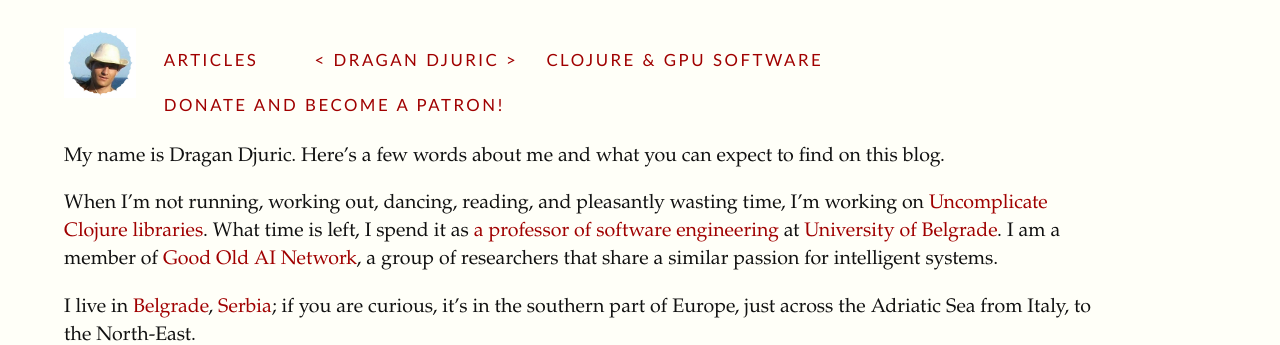
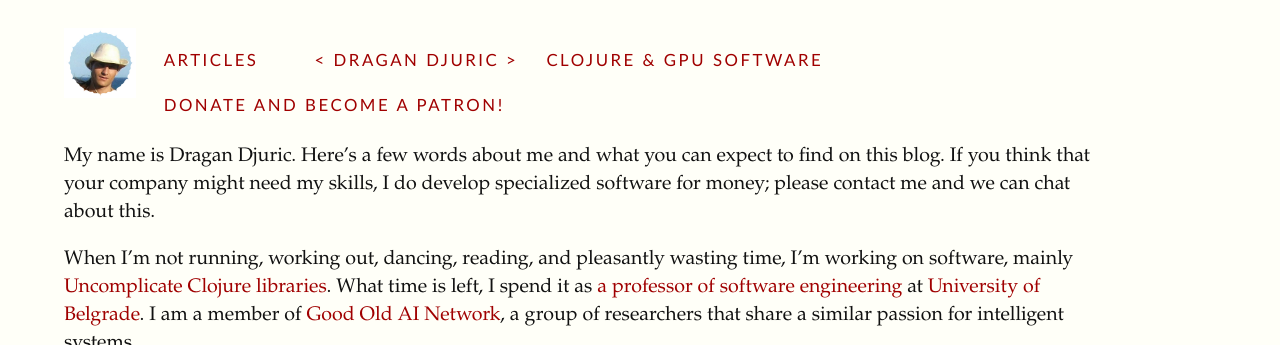
Before and after one commit to blueberry/blueberry.github.io, a Jekyll site: the page built from about/index.md, in a window 1280 px wide and 900 px high, cut to the strip 0-345 px from the top of the window. Built offline with Jekyll 4.4.1, drawn with Linux system fonts in a browser that asks for light colours; comment, search, counter and statistics services are not loaded.

Commit message:
Update profile.

```diff
--- a/_layouts/post.html
+++ b/_layouts/post.html
@@ -2,7 +2,7 @@
 layout: default
 ---
 <h1>{{ page.title}}</h1>
-You can <a href="https://www.patreon.com/posts/22476035">adopt a pet function!</a>
+Need help with your custom Clojure software? I'm open to (selected) contract work.
 Support my work <a href="https://patreon.com/draganrocks">on my Patreon page</a>, and access my <a href="https://www.patreon.com/posts/im-ditching-and-22476348">dedicated discussion server</a>. Can't afford to <a href="https://patreon.com/draganrocks">donate</a>? Ask for a free invite.
 <p class="subtitle">{{ page.date | date: "%B %-d, %Y" }}</p>
 <p>
--- a/about/index.md
+++ b/about/index.md
@@ -3,9 +3,9 @@ layout: full-width
 title: Dragan Djuric
 ---
 
-My name is Dragan Djuric. Here's a few words about me and what you can expect to find on this blog.
+My name is Dragan Djuric. Here's a few words about me and what you can expect to find on this blog. If you think that your company might need my skills, I do develop specialized software for money; please contact me and we can chat about this.
 
-When I'm not running, working out, dancing, reading, and pleasantly wasting time, I'm working on [Uncomplicate Clojure libraries](http://uncomplicate.org). What time is left, I spend it as [a professor of software engineering](http://www.fon.bg.ac.rs/eng/about-fos/academic-staff/dragan-djuric/) at [University of Belgrade](http://bg.ac.rs/en/index.php). I am a member of [Good Old AI Network](http://goodoldai.org), a group of researchers that share a similar passion for intelligent systems.
+When I'm not running, working out, dancing, reading, and pleasantly wasting time, I'm working on software, mainly [Uncomplicate Clojure libraries](http://uncomplicate.org). What time is left, I spend it as [a professor of software engineering](http://www.fon.bg.ac.rs/eng/about-fos/academic-staff/dragan-djuric/) at [University of Belgrade](http://bg.ac.rs/en/index.php). I am a member of [Good Old AI Network](http://goodoldai.org), a group of researchers that share a similar passion for intelligent systems.
 
 I live in [Belgrade](https://en.wikipedia.org/wiki/Belgrade), [Serbia](https://en.wikipedia.org/wiki/Serbia); if you are curious, it's in the southern part of Europe, just across the Adriatic Sea from Italy, to the North-East.
 
```
Also changed, not shown: software/index.md (+3 -1 lines), articles/img/deep-learning-from-scratch/7/gradient-descent.png (added).
